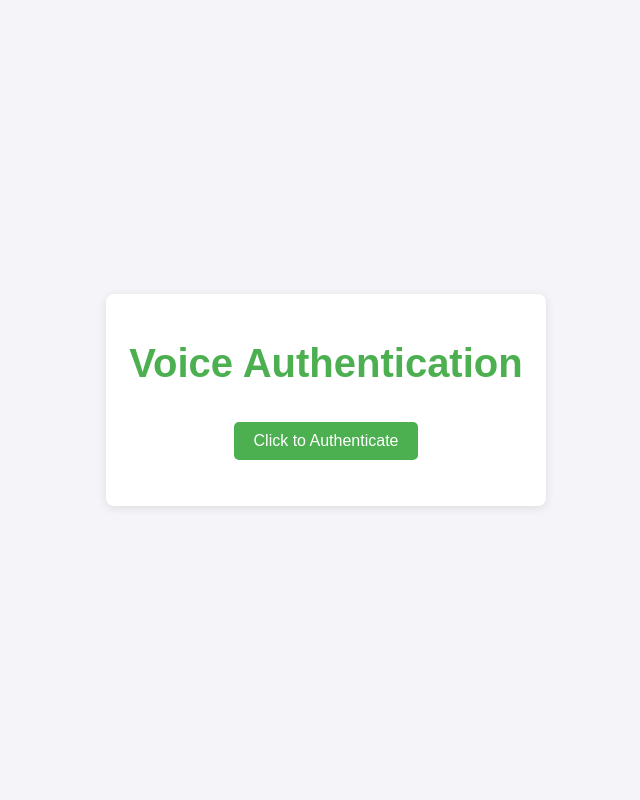
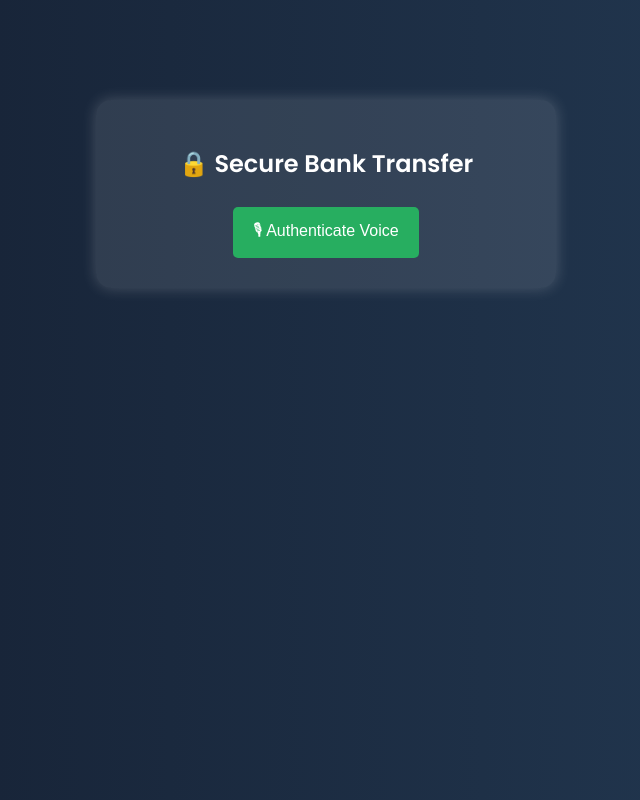
Before and after one commit to Niloofar-03/AIForBanking, a Flask app: page / in a window 1280 px wide. Shown: the whole page, without its empty margins (314-954 px from the left). Run offline with Flask 3, Linux system fonts and the light colour scheme.

Commit message:
Updated code with latest changes

```diff
--- a/app.py
+++ b/app.py
@@ -1,47 +1,41 @@
-
-
 from flask import Flask, render_template, jsonify, request, session
+import os
 import speech_recognition as sr
-import os
 from pydub import AudioSegment
 from pydub.silence import detect_nonsilent
 import numpy as np
 
 app = Flask(__name__)
-app.secret_key = os.urandom(24)  # Secure random key for session management
+app.secret_key = os.urandom(24)  # Secure session management
 app.config["SESSION_PERMANENT"] = False
 app.config["SESSION_TYPE"] = "filesystem"
 
-# Predefined secret phrase for authentication (never shown to the user)
-AUTHORIZED_PHRASE = "My word is my password"
-REFERENCE_VOICE_FILE = "reference.wav"  # Path to the reference voice file
+AUTHORIZED_PHRASE = "my word is my password"
+REFERENCE_VOICE_FILE = "user_voice.wav"  # Ensure this file contains the correct secret phrase
 
 def compare_voices(sample_file, reference_file):
     """Compare user voice sample with the reference voice."""
     sample_audio = AudioSegment.from_wav(sample_file)
     reference_audio = AudioSegment.from_wav(reference_file)
 
-    # Extract loud sections
     sample_chunks = detect_nonsilent(sample_audio, min_silence_len=100, silence_thresh=-40)
     reference_chunks = detect_nonsilent(reference_audio, min_silence_len=100, silence_thresh=-40)
 
     if len(sample_chunks) == 0 or len(reference_chunks) == 0:
-        return False  # No valid voice detected
+        return False
 
-    # Compare durations
     sample_length = np.mean([chunk[1] - chunk[0] for chunk in sample_chunks])
     reference_length = np.mean([chunk[1] - chunk[0] for chunk in reference_chunks])
 
-    return abs(sample_length - reference_length) < 500  # Allow small variations
+    return abs(sample_length - reference_length) < 500
 
-def record_voice_sample(filename="user_voice.wav"):
+def record_voice_sample(filename="temp_voice.wav"):
     recognizer = sr.Recognizer()
     with sr.Microphone() as source:
         print("Please say the Secret Key for authentication...")
-        recognizer.adjust_for_ambient_noise(source)  # Adjust for ambient noise
-        audio = recognizer.listen(source)  # Listen for the user's voice
+        recognizer.adjust_for_ambient_noise(source)
+        audio = recognizer.listen(source)
 
-        # Save the recorded audio to a WAV file
         with open(filename, "wb") as f:
             f.write(audio.get_wav_data())
 
@@ -49,39 +43,35 @@ def record_voice_sample(filename="user_voice.wav"):
 
 @app.route('/')
 def home():
+    session["authenticated"] = False  # Reset authentication every time the page loads
     return render_template('index.html')
 
 @app.route('/authenticate-voice', methods=['POST'])
 def authenticate_voice():
-    # Record user's voice sample
-    user_voice_file = "user_voice.wav"
+    user_voice_file = "temp_voice.wav"
     record_voice_sample(user_voice_file)
 
-    # Compare with reference voice
-    reference_file = "reference.wav"  # Path to the reference voice
-    is_authenticated = compare_voices(user_voice_file, reference_file)
+    is_authenticated = compare_voices(user_voice_file, REFERENCE_VOICE_FILE)
 
     if is_authenticated:
-        session["authenticated"] = True  # Store in session
+        session["authenticated"] = True
         return jsonify({"status": "success", "message": "Authentication successful!"})
     else:
-        session["authenticated"] = False
-        return jsonify({"status": "failure", "message": "Authentication failed! Please try again."})
+        return jsonify({"status": "failure", "message": "Authentication failed!"})
 
 @app.route('/transfer', methods=['POST'])
 def transfer_funds():
+    """Handle secure bank transfers."""
     if not session.get("authenticated"):
-        return jsonify({"status": "failure", "message": "You cannot perform a transaction because authentication failed."})
+        return jsonify({"status": "failure", "message": "You must authenticate first."})
 
-    # Retrieve transaction details from the request
     data = request.json
     amount = data.get("amount")
     recipient = data.get("recipient")
 
     if not amount or not recipient:
-        return jsonify({"status": "failure", "message": "Invalid transaction details"})
+        return jsonify({"status": "failure", "message": "Invalid transaction details."})
 
-    # Process the transaction (this is just a mock for now)
     session["authenticated"] = False  # Reset authentication after one transaction
     return jsonify({"status": "success", "message": f"Successfully transferred ${amount} to {recipient}!"})
 
--- a/templates/index.html
+++ b/templates/index.html
@@ -3,173 +3,139 @@
 <head>
     <meta charset="UTF-8">
     <meta name="viewport" content="width=device-width, initial-scale=1.0">
-    <title>Voice Authentication</title>
-    <script src="https://code.jquery.com/jquery-3.6.0.min.js"></script>
+    <title>Secure Bank Transfer</title>
+    <link href="https://fonts.googleapis.com/css2?family=Poppins:wght@300;400;600&display=swap" rel="stylesheet">
     <style>
         body {
-            font-family: Arial, sans-serif;
-            background-color: #f4f4f9;
+            font-family: 'Poppins', sans-serif;
+            background: linear-gradient(to right, #141e30, #243b55);
+            color: white;
+            text-align: center;
             margin: 0;
             padding: 0;
-            display: flex;
-            justify-content: center;
-            align-items: center;
-            height: 100vh;
-            color: #333;
+        }
+
+        .container {
+            width: 400px;
+            background: rgba(255, 255, 255, 0.1);
+            padding: 30px;
+            border-radius: 15px;
+            box-shadow: 0px 0px 15px rgba(255, 255, 255, 0.2);
+            margin: 100px auto;
         }
 
         h1 {
-            font-size: 2.5rem;
-            color: #4CAF50;
-        }
-
-        .container {
-            background-color: #fff;
-            border-radius: 8px;
-            box-shadow: 0 2px 10px rgba(0, 0, 0, 0.1);
-            width: 80%;
-            max-width: 400px;
-            padding: 20px;
-            text-align: center;
+            font-weight: 600;
+            font-size: 24px;
         }
 
         button {
-            background-color: #4CAF50;
-            color: #fff;
+            background: #27ae60;
+            color: white;
             border: none;
-            padding: 10px 20px;
-            margin: 10px 0;
+            padding: 12px 20px;
+            font-size: 16px;
             border-radius: 5px;
             cursor: pointer;
-            font-size: 1rem;
+            transition: 0.3s;
+            margin-top: 10px;
         }
 
         button:hover {
-            background-color: #45a049;
-        }
-
-        input {
-            width: 80%;
-            padding: 10px;
-            margin: 10px 0;
-            border-radius: 5px;
-            border: 1px solid #ddd;
-        }
-
-        label {
-            font-size: 1rem;
-            margin-top: 10px;
-            display: block;
-            text-align: left;
-            width: 80%;
-            margin-left: 10%;
-        }
-
-        p {
-            font-size: 1rem;
-            color: #555;
+            background: #2ecc71;
         }
 
         .hidden {
             display: none;
         }
 
-        #authSection {
-            margin-top: 20px;
+        .input-group {
+            margin-top: 15px;
         }
 
-        #transactionSection {
-            margin-top: 20px;
+        input {
+            width: 100%;
+            padding: 10px;
+            border-radius: 5px;
+            border: none;
+            margin-top: 8px;
+            font-size: 14px;
         }
 
-        #newTransactionBtn {
-            background-color: #f44336;
+        .success, .error {
+            margin-top: 15px;
+            padding: 10px;
+            border-radius: 5px;
+            display: none;
         }
 
-        #newTransactionBtn:hover {
-            background-color: #e53935;
+        .success {
+            background: #2ecc71;
+            color: white;
+        }
+
+        .error {
+            background: #e74c3c;
+            color: white;
         }
     </style>
+    <script>
+        function authenticate() {
+            fetch('/authenticate-voice', { method: 'POST' })
+                .then(response => response.json())
+                .then(data => {
+                    let messageBox = document.getElementById("message");
+                    messageBox.style.display = "block";
+                    messageBox.innerText = data.message;
+                    messageBox.className = data.status === "success" ? "success" : "error";
+
+                    if (data.status === "success") {
+                        document.getElementById("transaction").style.display = "block";
+                        document.getElementById("auth-button").style.display = "none";
+                    }
+                });
+        }
+
+        function transferFunds() {
+            const amount = document.getElementById("amount").value;
+            const recipient = document.getElementById("recipient").value;
+
+            fetch('/transfer', {
+                method: 'POST',
+                headers: { 'Content-Type': 'application/json' },
+                body: JSON.stringify({ amount, recipient })
+            })
+            .then(response => response.json())
+            .then(data => {
+                let messageBox = document.getElementById("message");
+                messageBox.style.display = "block";
+                messageBox.innerText = data.message;
+                messageBox.className = data.status === "success" ? "success" : "error";
+
+                if (data.status === "success") {
+                    document.getElementById("transaction").style.display = "none";
+                    document.getElementById("auth-button").style.display = "block";
+                }
+            });
+        }
+    </script>
 </head>
 <body>
     <div class="container">
-        <h1>Voice Authentication</h1>
+        <h1>🔒 Secure Bank Transfer</h1>
+        <button id="auth-button" onclick="authenticate()">🎙 Authenticate Voice</button>
+        <div id="message" class="hidden"></div>
 
-        <!-- Authentication Section -->
-        <div id="authSection">
-            <button id="authenticateBtn">Click to Authenticate</button>
-            <p id="authMessage"></p>
-        </div>
-
-        <!-- Transaction Section (Hidden initially) -->
-        <div id="transactionSection" class="hidden">
-            <h2>Transaction Page</h2>
-            <form id="transactionForm">
-                <label for="amount">Amount to Transfer:</label>
-                <input type="number" id="amount" name="amount" required><br>
-                <label for="recipient">Recipient:</label>
-                <input type="text" id="recipient" name="recipient" required><br>
-                <button type="submit">Transfer Funds</button>
-            </form>
-            <p id="transactionMessage"></p>
-            <button id="newTransactionBtn">Do Another Transaction</button>  <!-- New button to start over -->
+        <div id="transaction" class="hidden">
+            <h2>💰 Transfer Funds</h2>
+            <div class="input-group">
+                <input type="text" id="amount" placeholder="Enter Amount ($)">
+            </div>
+            <div class="input-group">
+                <input type="text" id="recipient" placeholder="Enter Recipient">
+            </div>
+            <button onclick="transferFunds()">🚀 Send Money</button>
         </div>
     </div>
-
-    <script>
-        // When the button is clicked, send a request to start voice authentication
-        $("#authenticateBtn").click(function() {
-            $("#authMessage").text("Please say the Secret Key for authentication...");
-            $.ajax({
-                url: '/authenticate-voice',
-                method: 'POST',
-                success: function(response) {
-                    if(response.status == "success") {
-                        // Authentication succeeded, show the transaction page
-                        $("#authSection").hide();
-                        $("#transactionSection").removeClass('hidden');
-                        $("#authMessage").text(response.message);
-                    } else {
-                        // Authentication failed, display the error message
-                        $("#authMessage").text(response.message);
-                    }
-                },
-                error: function(error) {
-                    $("#authMessage").text("An error occurred during authentication.");
-                }
-            });
-        });
-
-        // Handle form submission for the transaction
-        $("#transactionForm").submit(function(event) {
-            event.preventDefault();
-            const amount = $("#amount").val();
-            const recipient = $("#recipient").val();
-
-            $.ajax({
-                url: '/transfer',
-                method: 'POST',
-                contentType: 'application/json',
-                data: JSON.stringify({ amount, recipient }),
-                success: function(response) {
-                    $("#transactionMessage").text(response.message);
-                },
-                error: function(error) {
-                    $("#transactionMessage").text("An error occurred during the transaction.");
-                }
-            });
-        });
-
-        // Handle clicking the "Do Another Transaction" button
-        $("#newTransactionBtn").click(function() {
-            // Reset the transaction section
-            $("#transactionForm")[0].reset();  // Clear the form fields
-            $("#transactionMessage").text("");  // Clear the transaction message
-            $("#transactionSection").addClass('hidden');  // Hide the transaction section
-
-            // Show the authentication section again
-            $("#authSection").show();
-        });
-    </script>
 </body>
 </html>
```
Also changed, not shown: 2 other files.
